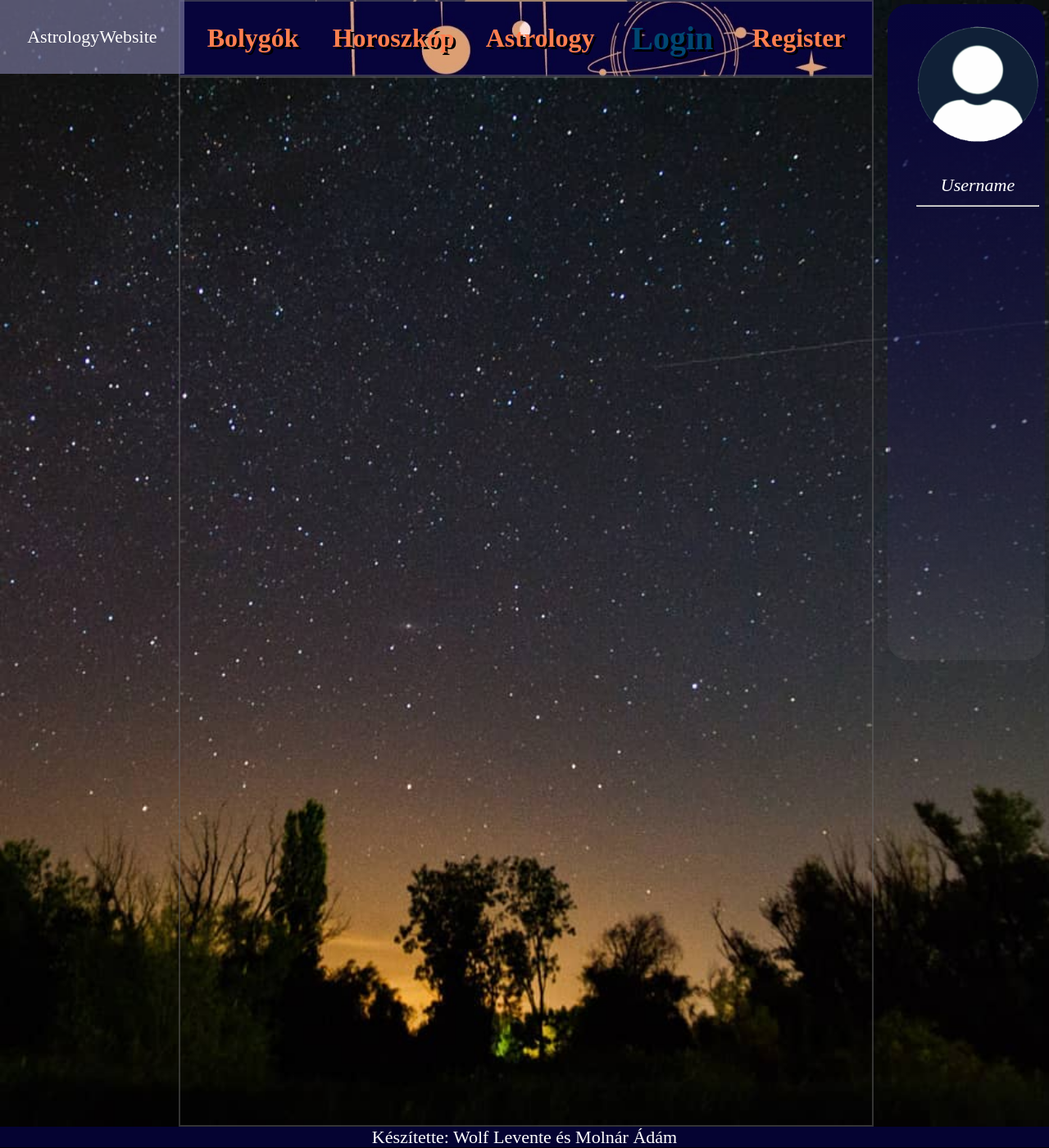
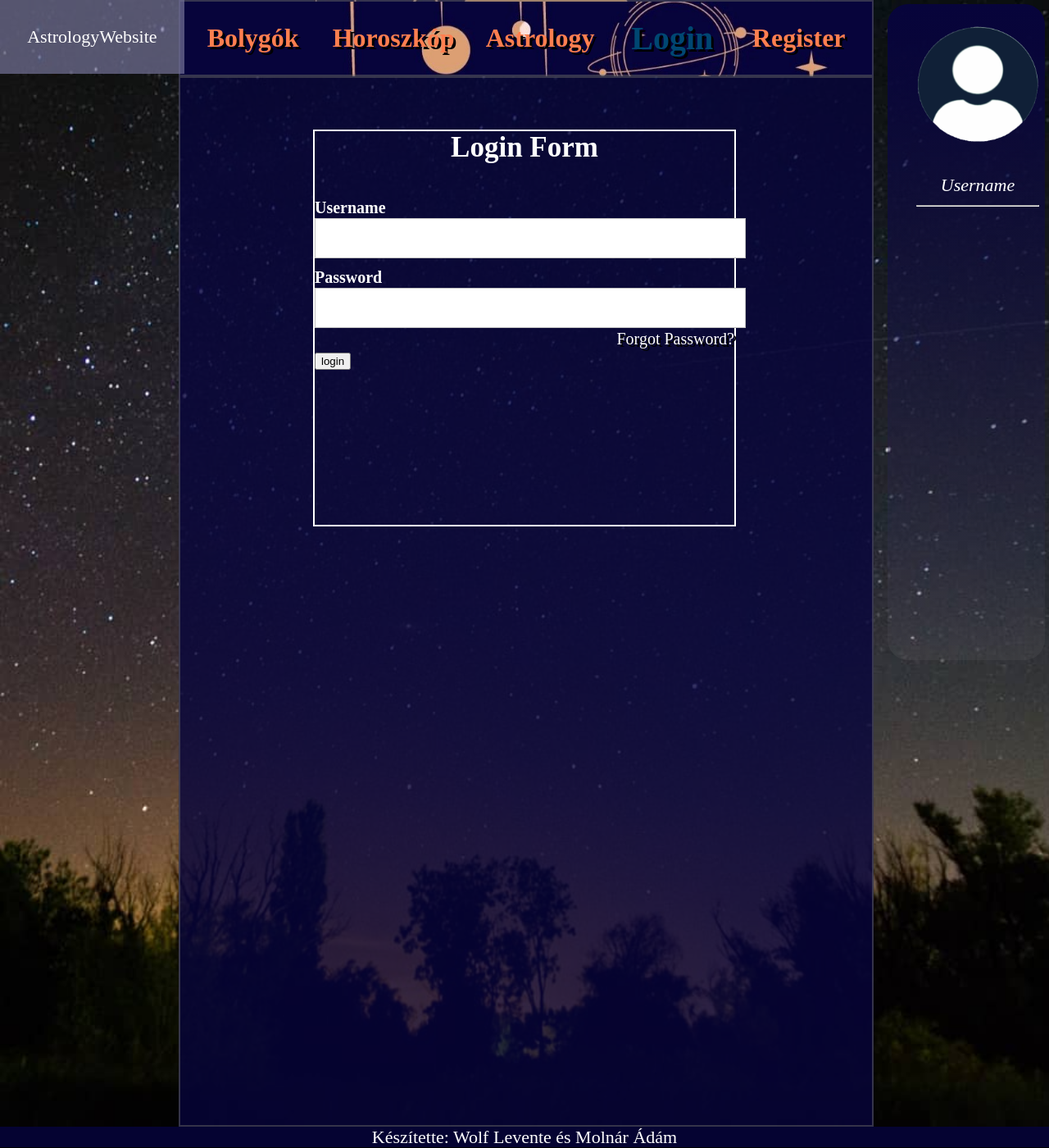
Before and after one commit to LeventeWolf/AstrologyWebsite, a PHP site: page /html/login.html in a window 1280 px wide. Shown: the whole page at 82% size. Run offline with PHP 8.4, Linux system fonts and the light colour scheme.

Commit message:
Working on login form

```diff
--- a/css/login.css
+++ b/css/login.css
@@ -2,3 +2,64 @@ body {
     /*TODO adam add background image*/
     background-image: url("../images/csillagos.jpg");
 }
+
+#main{
+    /*TODO Adam add linear gradient*/
+    background-color: rgba(7, 4, 59, 0.8);
+}
+
+.container {
+    position: absolute;
+    top: 50%;
+    left: 50%;
+    transform: translate(-50%, -50%); /* TODO Levi understand this */
+    width: 40%;
+    height: 60%;
+    border: 2px solid white;
+}
+
+/* TODO Levi rewrite/understand below this */
+.container .text {
+    font-size: 35px;
+    font-weight: 600;
+    text-align: center;
+}
+
+.container form .data {
+    height: 45px;
+    width: 100%;
+    margin: 40px 0;
+}
+
+form .data label {
+    font-size: 20px;
+    font-weight: bold;
+}
+
+form .data input {
+    height: 100%;
+    width: 100%;
+    padding-left: 10px;
+    font-size: 17px;
+    border: 1px solid silver;
+}
+
+form .data input:focus {
+    border-color: #3498db;
+    border-bottom-width: 2px;
+}
+
+form .forgot-pass {
+    margin-top: -8px;
+    font-size: 20px;
+    text-align: right;
+}
+
+form .forgot-pass a {
+    color: #ffffff;
+    text-decoration: none;
+}
+
+form .forgot-pass a:hover {
+    text-decoration: underline;
+}
--- a/html/login.html
+++ b/html/login.html
@@ -82,9 +82,40 @@
 <!--Main div-->
 <div id="main">
     <main>
-        <form>
+        <div class="container">
+            <div class="text">Login Form</div>
+                <form>
 
-        </form>
+                    <!--Username-->
+                    <div class=data>
+                        <label>Username</label>
+                        <label>
+                            <input type=text name=username required>
+                        </label>
+                    </div>
+
+                    <!--Password-->
+                    <div class=data>
+                        <label>Password</label>
+                        <input type=password name=password required>
+                    </div>
+
+
+                    <!--Forgot password-->
+                    <div class='forgot-pass'>
+                        <a href='#'>Forgot Password?</a>
+                    </div>
+
+
+                    <!--Login In Button-->
+                    <div class='btn'>
+                        <div class='inner'>
+                        </div>
+                        <button type='submit' name='submit'>login</button>
+                    </div>
+
+                </form>
+        </div>
     </main>
 </div>
 
```
